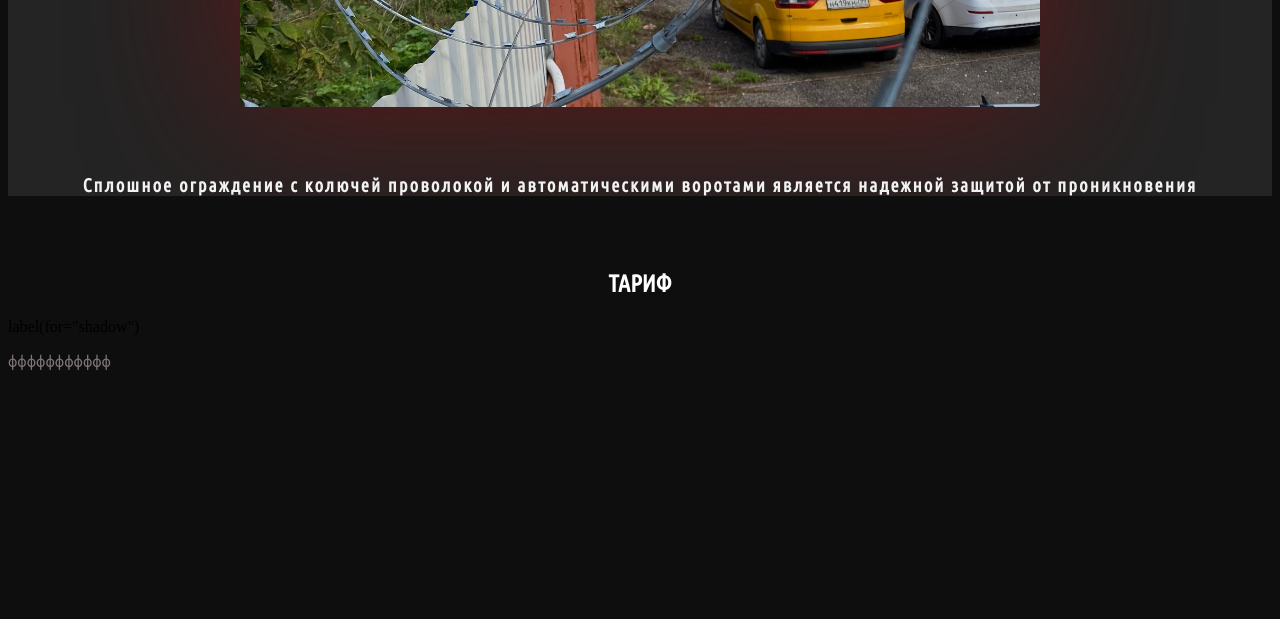
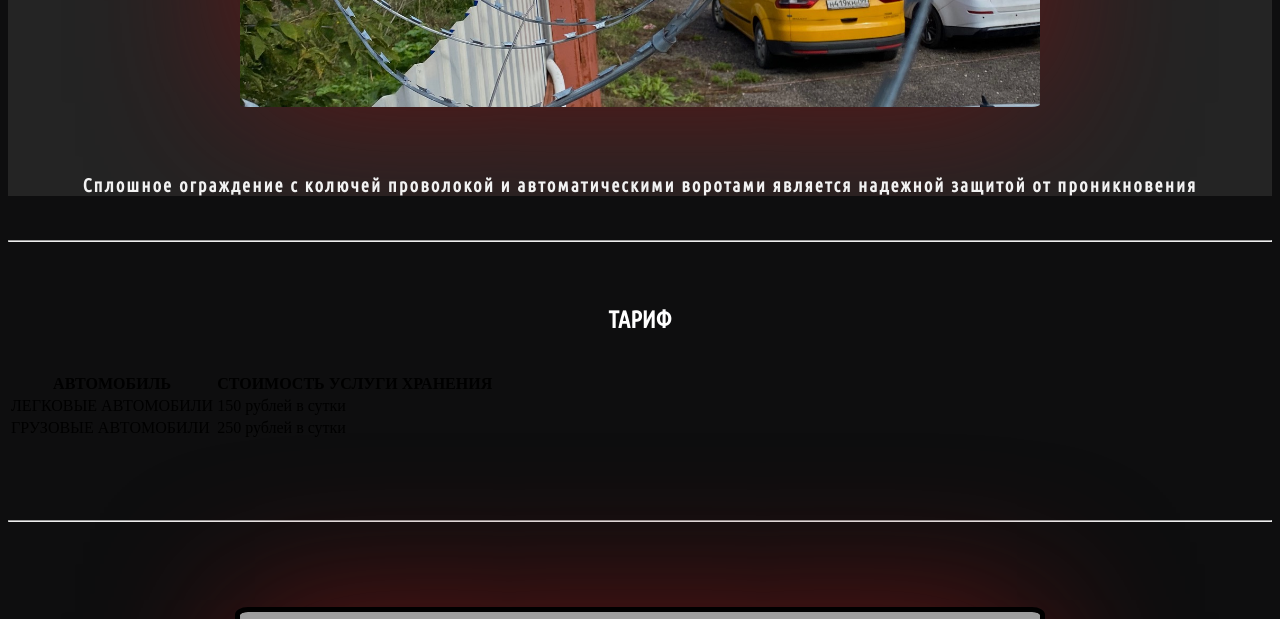
Before and after one commit to xok4ge/herokuu, a Flask app: page / in a window 1280 px wide; the page is wider, and only the part inside the window is pictured. Shown: the part 4227-4846 px from the top of that part. Before the commit the page ends 4597 px from the top of that part, so only its background shows below. Run offline with Flask 2, Linux system fonts and the light colour scheme; grey boxes are pictures that could not be loaded.

Commit message:
Update index.html

```diff
--- a/templates/index.html
+++ b/templates/index.html
@@ -18,6 +18,7 @@
 </head>
 
 <body>
+    <meta name="viewport" content="width=device-width, initial-scale=1, shrink-to-fit=no">
     <class="first">
         <nav role="navigation">
             <div id="menuToggle">
@@ -296,6 +297,58 @@
                     </h3>
                 </figure>
             </div>
+        </section>
+        <br>
+        <br>
+            <hr>
+            <br>
+            <br>
+            <h2 align="center" id="ТАРИФ">ТАРИФ</h2>
+            <div class="table-wrap">
+                <table>
+          <thead>
+            <tr>
+              <th>АВТОМОБИЛЬ</th>
+              <th>СТОИМОСТЬ УСЛУГИ ХРАНЕНИЯ</th>
+            </tr>
+          </thead>
+          <tbody>
+            <tr>
+              <td data-label="Услуга">ЛЕГКОВЫЕ АВТОМОБИЛИ</td>
+              <td data-label="Цена">150 рублей в сутки</td>
+            </tr>
+            <tr>
+              <td data-label="Услуга">ГРУЗОВЫЕ АВТОМОБИЛИ</td>
+              <td data-label="Цена">250 рублей в сутки</td>
+            </tr>
+            <br>
+          </tbody>
+        </table>
+        <br>
+        <br>
+            </div>
+            <br>
+            <br>
+            <hr>
+            <br>
+            <br>
+            <br>
+            <br>
+            <img src="IMG_1760.jpg" class="blue">
+            <br>
+            <br>
+            <br>
+            <br>
+        <div class="footer">
+            <br>
+            <h2 id="СВЯЗАТЬСЯ" align="center" ;>СВЯЗАТЬСЯ</h2>
+            <ul>
+                <li>ПОЧТА: info_shtrafbox@mail.ru</li>
+                <li>ТЕЛЕФОН: +7-925-170-25-72</li>
+                <li>МЫ ЗДЕСЬ: 8 мин от МКАД по Каширскому шоссе</li>
+            </ul>
+            <br>
+        </div>
             <!-- // END SLICK SLIDE -->
             <!-- // SLICK CONTAINER -->
         </section>
@@ -308,5 +361,4 @@
 
         </div>
 
-        <p>ффффффффффф</p>
 </body>
```
